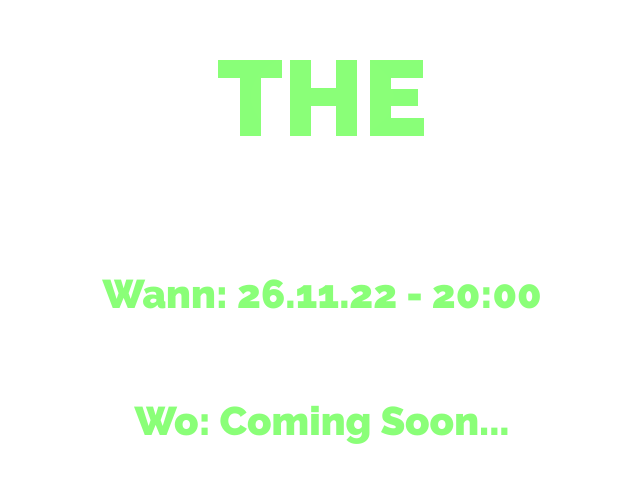
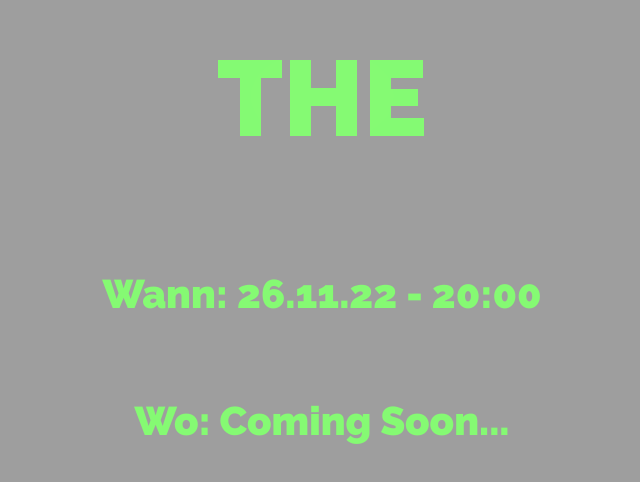
Before and after one commit to MaximKall/Matrix, a plain HTML site: page index.html in a window 1280 px wide. Shown: the part 164-646 px from the top of the page, without its empty margins (318-958 px from the left). Drawn offline with Linux system fonts and the light colour scheme; the site is published under a folder, as on GitHub Pages, so addresses that start at the root find nothing.

Commit message:
update img 2

```diff
--- a/style.css
+++ b/style.css
@@ -2,7 +2,7 @@
 
 body {
     margin: 0px;
-    background-image: url(/matrix.png);
+    background-image: url(matrix.png);
     opacity: 95%;
 }
 
```
